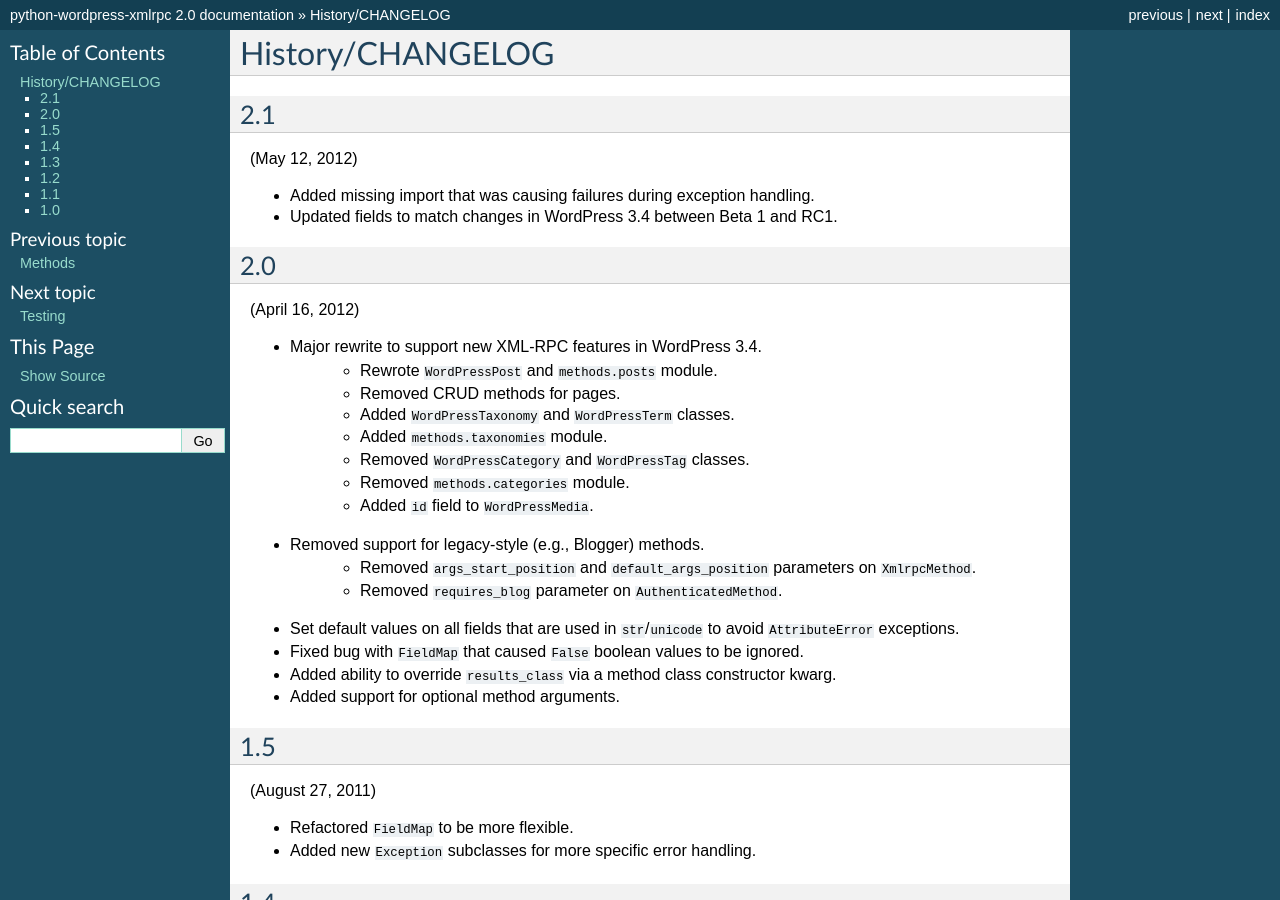
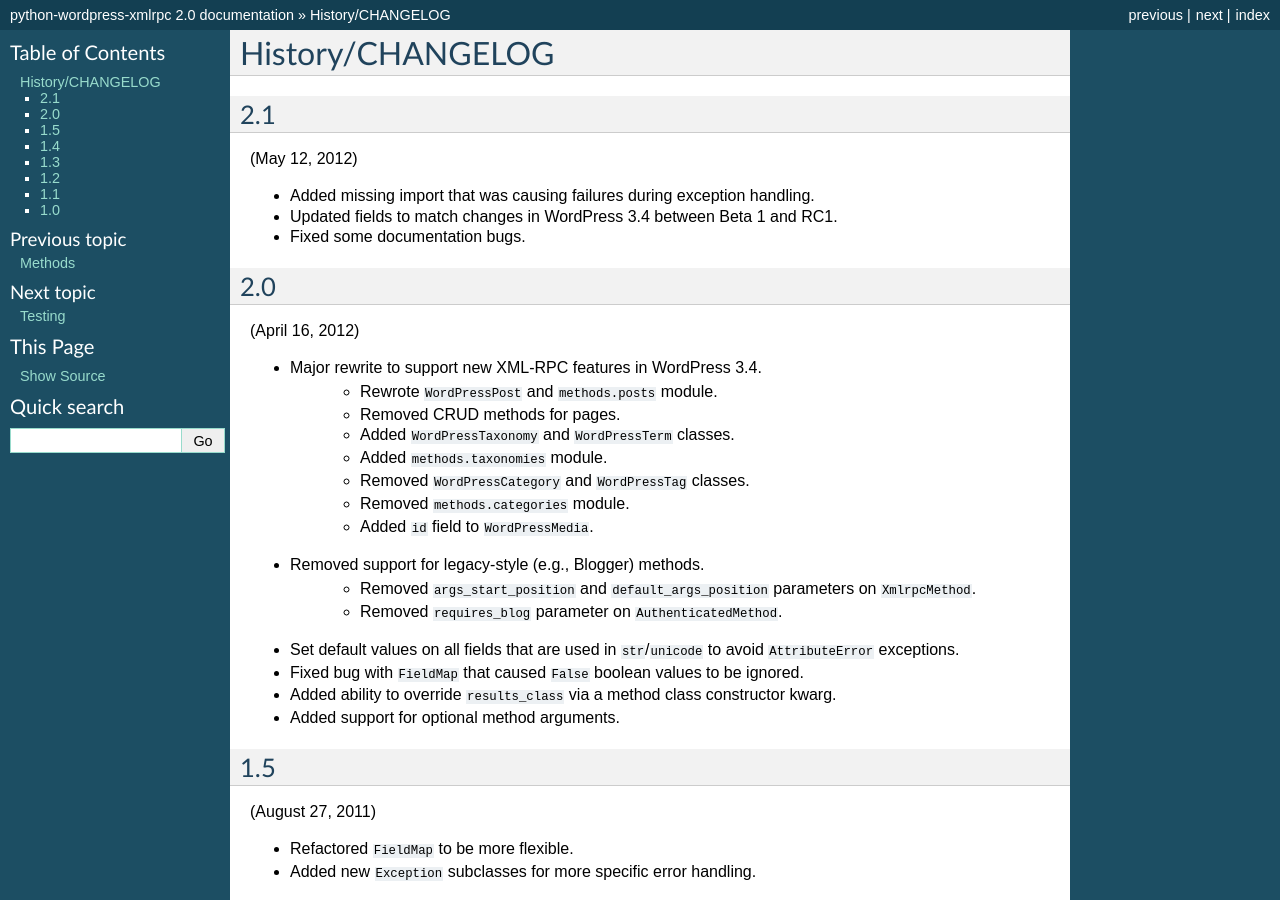
Before and after one commit to maxcutler/python-wordpress-xmlrpc, a Sphinx documentation site: the page built from docs/dev/changelog.rst, in a window 1280 px wide and 900 px high. Built offline with Sphinx 7.4.7, drawn with Linux system fonts in a browser that asks for light colours.

Commit message:
Added changelog entry for doc fixes.

```diff
--- a/docs/dev/changelog.rst
+++ b/docs/dev/changelog.rst
@@ -8,6 +8,7 @@
 
 * Added missing import that was causing failures during exception handling.
 * Updated fields to match changes in WordPress 3.4 between Beta 1 and RC1.
+* Fixed some documentation bugs.
 
 2.0
 ---
```
